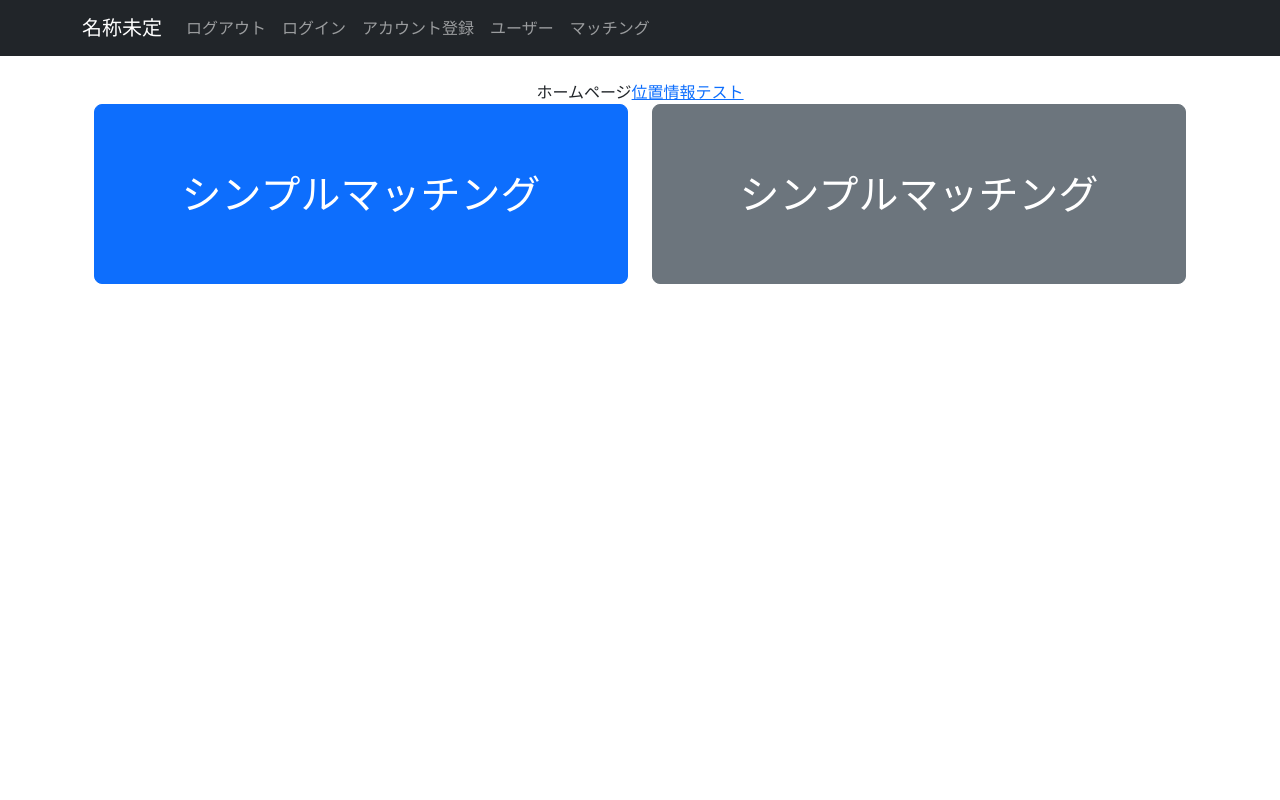
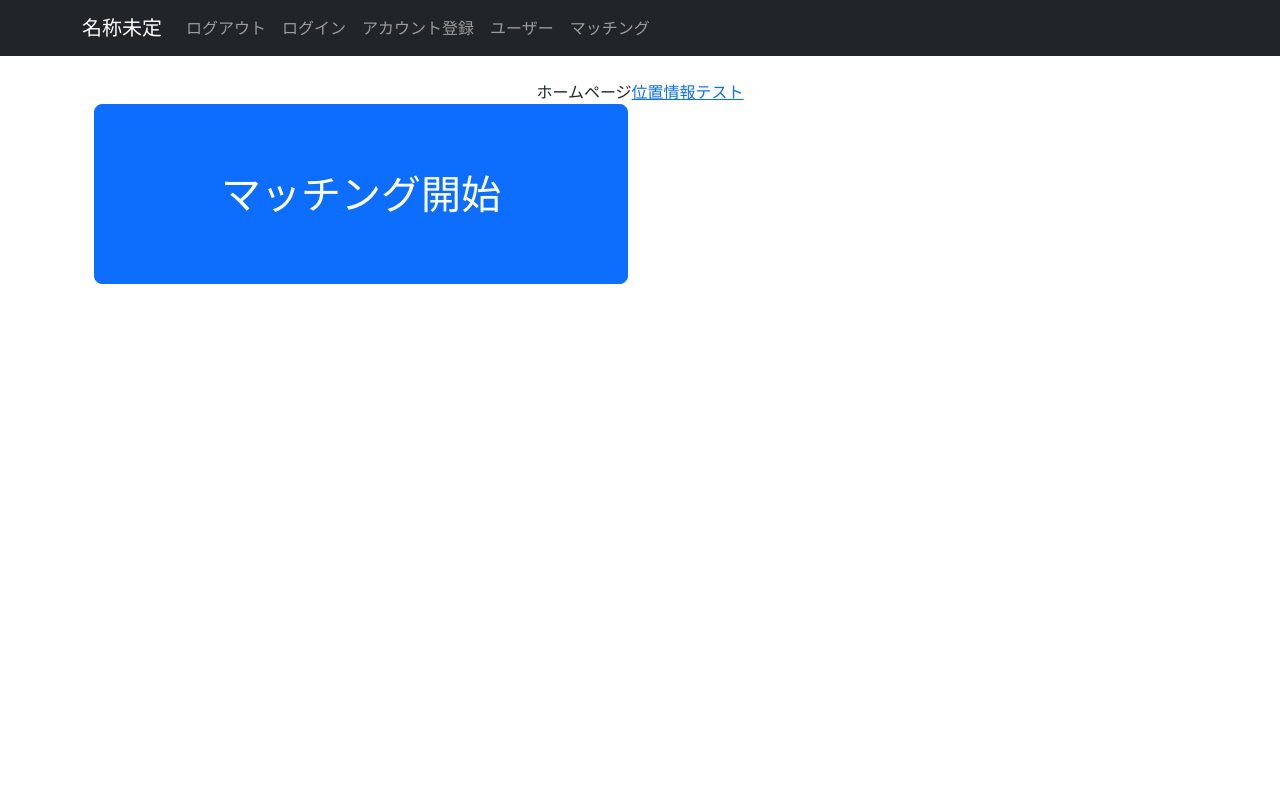
Before and after one commit to TeamKaseDori/frontend, a React (Vite) app: page / in a window 1280 px wide. Shown: the top 800 px of the page. Built offline with nearby package versions, Linux system fonts and the light colour scheme.

Commit message:
ホームページの編集

```diff
--- a/src/components/pages/homePage.jsx
+++ b/src/components/pages/homePage.jsx
@@ -2,6 +2,10 @@ import { Link } from "react-router-dom";
 import {PageWrapper} from "../organisms/wrapper/pageWrapper";
 import { Button, Col, Container, Row } from "react-bootstrap";
 
+
+const buttonData = [
+    { variant: 'primary', text: 'マッチング開始' },
+];
 
 export const HomePage = () => {
 
@@ -12,29 +16,21 @@ export const HomePage = () => {
                 <Link to="/leader">位置情報テスト</Link>
 
                 <Row className="mb-3">
-                    {/* ボタン1とボタン2 */}
-                    <Col xs={12} md={6} className="d-flex justify-content-center mb-3">
-                        <Button variant="primary" size="lg" className="w-100"
-                            style={{ height:'180px' }}
+                    {buttonData.map((button, index) => (
+                        <Col key={index} xs={12} md={6} className="d-flex justify-content-center mb-3">
+                        <Button
+                            variant={button.variant}
+                            size="lg"
+                            className="w-100"
+                            style={{ height: '180px' }}
                         >
-                            <span  className="display-6">
-                                シンプルマッチング
+                            <span className="display-6">
+                            {button.text}
                             </span>
                         </Button>
-                    </Col>
-
-                    <Col xs={12} md={6} className="d-flex justify-content-center mb-3">
-                        <Button variant="secondary" size="lg" className="w-100"
-                            style={{ height:'180px' }}
-                        >
-                            <span  className="display-6">
-                                シンプルマッチング
-                            </span>
-                        </Button>
-                    </Col>
-
-
-                </Row>
+                        </Col>
+                    ))}
+                    </Row>
             </Container>
         </PageWrapper>
     );
```
